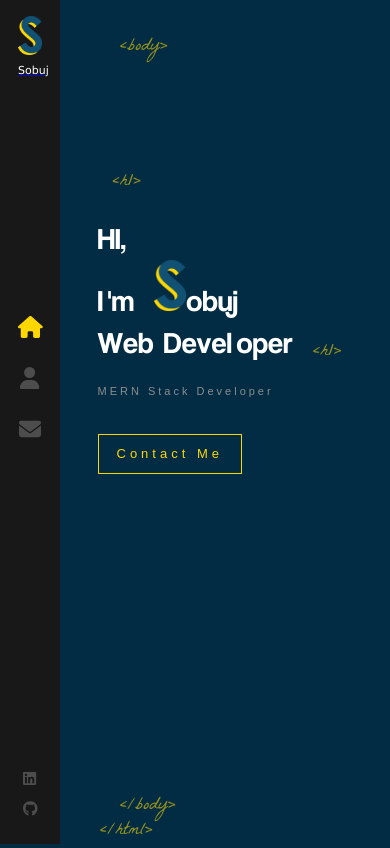
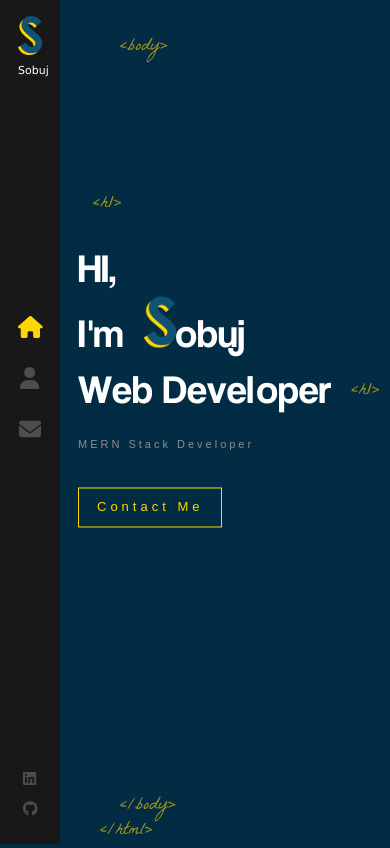
Before and after one commit to Sobuj54/my-react-portfolio, a React (Vite) app: page / in a window 390 px wide. Built offline with nearby package versions, Linux system fonts and the light colour scheme.

Commit message:
made the portfolio page fully responsive

```diff
--- a/index.html
+++ b/index.html
@@ -10,7 +10,7 @@
       href="https://unpkg.com/leaflet@1.7.1/dist/leaflet.css"
       integrity="sha512-xodZBNTC5n17Xt2atTPuE1HxjVMSvLVW9ocqUKLsCC5CXdbqCmblAshOMAS6/keqq/sMZMZ19scR4PsZChSR7A=="
       crossorigin="" />
-    <title>Portfolio</title>
+    <title>Sobuj</title>
   </head>
   <body>
     <div id="root"></div>
--- a/src/components/Home/Home.scss
+++ b/src/components/Home/Home.scss
@@ -82,22 +82,19 @@ h2{
 
 @media screen and (max-width: 600px) {
     .home-page{
-
+        width: 100%;
+        overflow: hidden;
         .text-zone{
-            position: absolute;
-            left: 25%;
-            top: 40%;
-            transform: translateY(-50%);
-            width: 60%;
-            vertical-align: middle;
-            display: table-cell;
-            max-height: 90%;
-
+        position: absolute;
+        left: 20%;
+        top: 45%;
+        transform: translateY(-50%);
+        width: 100%;
+        max-height: 90%;
         }
-
         h1{
             color: #fff;
-            font-size: 30px;
+            font-size: 40px;
             margin: 0;
             font-family: "Coolvetica";
             font-weight: 400;
@@ -135,36 +132,10 @@ h2{
                 animation-delay: 1s;
             }
         }
+
     }
 
-    h2{
-     color: #8d8d8d;
-     margin-top: 20px;
-     font-weight: 400;
-     font-size: 11px;
-     font-family: sans-serif;
-     letter-spacing: 3px;
-     animation: fadeIn 1s 1.8s backwards;
-    }
 
-    .flat-button{
-        color: #ffd700;
-        font-size: 13px;
-        font-weight: 400;
-        letter-spacing: 4px;
-        font-family: sans-serif;
-        text-decoration: none;
-        padding: 10px 18px;
-        border: 1px solid #ffd700;
-        margin-top: 25px;
-        float: left;
-        animation: fadeIn 1s 1.8s backwards;
-        white-space: nowrap;
 
-        &:hover{
-            background: #ffd700;
-            color: #333;
-        }
-    }
 
 }
```
